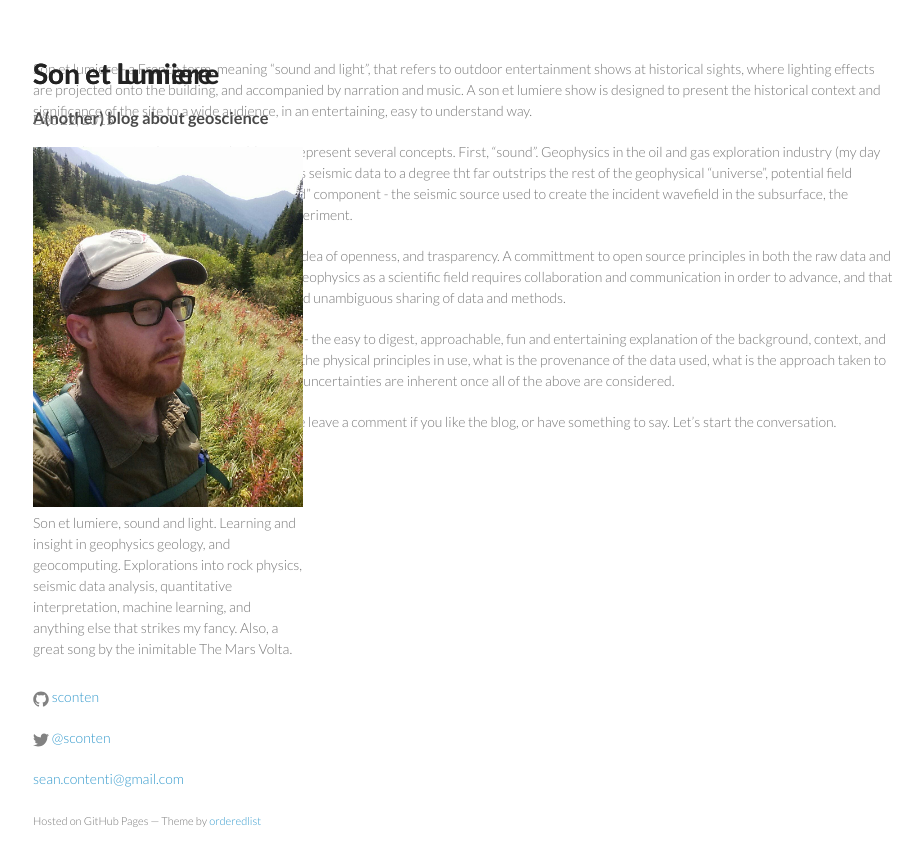
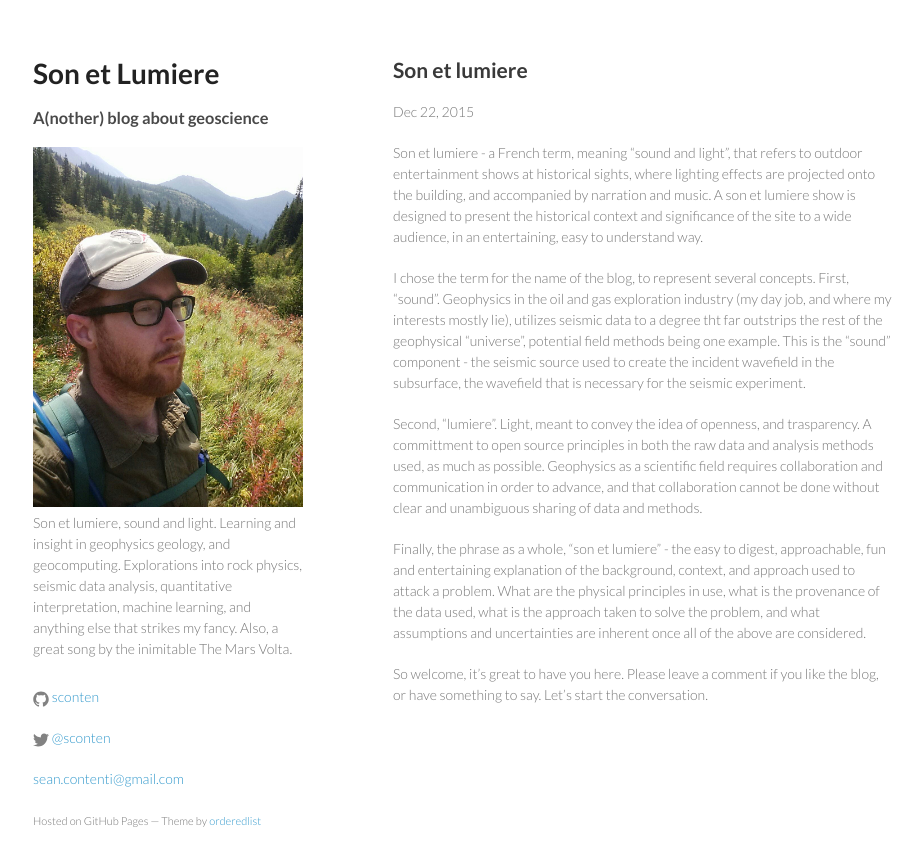
Before and after one commit to sconten/sconten.github.io, a Jekyll site: the page built from _posts/2015-12-21-First-Post.markdown, in a window 1280 px wide. Shown: the top 866 px of the page, without its empty margins (177-1100 px from the left). Built offline with Jekyll 4.4.1, drawn with Linux system fonts in a browser that asks for light colours.

Commit message:
Fixed individual post pages

```diff
--- a/_layouts/post.html
+++ b/_layouts/post.html
@@ -1,15 +1,27 @@
 ---
 layout: default
+comments: true
 ---
+<section>
 <article class="post" itemscope itemtype="http://schema.org/BlogPosting">
 
-  <header class="post-header">
-    <h1 class="post-title" itemprop="name headline">{{ page.title }}</h1>
-    <p class="post-meta"><time datetime="{{ page.date | date_to_xmlschema }}" itemprop="datePublished">{{ page.date | date: "%b %-d, %Y" }}</time>{% if page.author %} • <span itemprop="author" itemscope itemtype="http://schema.org/Person"><span itemprop="name">{{ page.author }}</span></span>{% endif %}</p>
-  </header>
+    <h2 class="post-title" itemprop="name headline">{{ page.title }}</h2>
+    <p class="post-meta">
+        <time datetime="{{ page.date | date_to_xmlschema }}" itemprop="datePublished">{{ page.date | date: "%b %-d, %Y" }}</time>
+        {% if page.author %} •
+            <span itemprop="author" itemscope itemtype="http://schema.org/Person">
+                <span itemprop="name">{{ page.author }}</span>
+            </span>
+        {% endif %}
+    </p>
 
   <div class="post-content" itemprop="articleBody">
     {{ content }}
   </div>
 
+    {% if post.comments %}
+    {% include disqus.html %}
+    {% endif %}
+
 </article>
+</section>
--- a/index.html
+++ b/index.html
@@ -7,7 +7,7 @@
 {% for post in paginator.posts %}
     <h2><a href="{{ post.url }}">{{ post.title }}</a></h1>
     <p class="author">
-        <span class="date">{{ post.date }}</span>
+        <span class="date">{{ post.date | date: "%b %-d, %Y"}}</span>
     </p>
     <div class="content">
         {{ post.content }}
```
